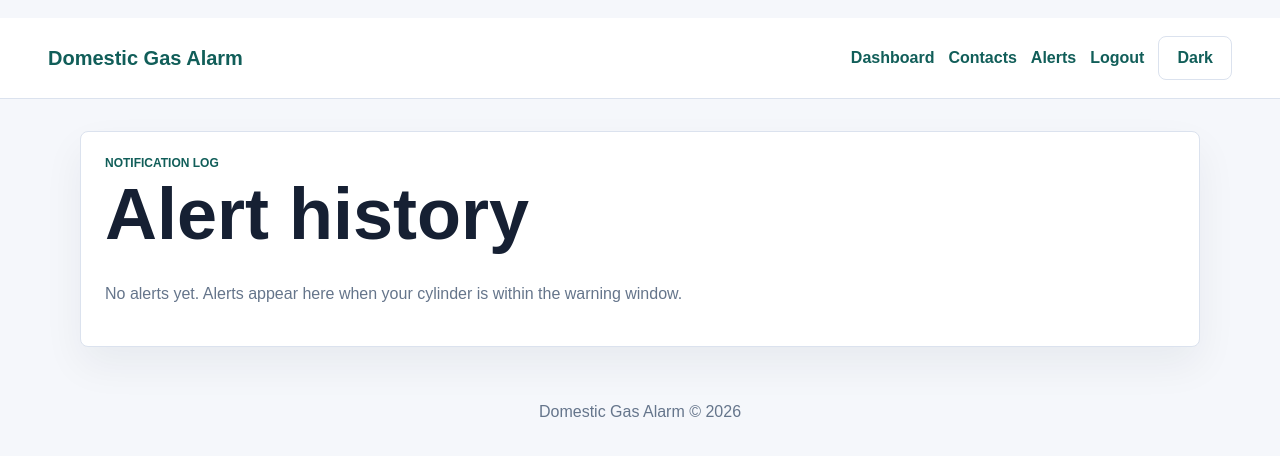
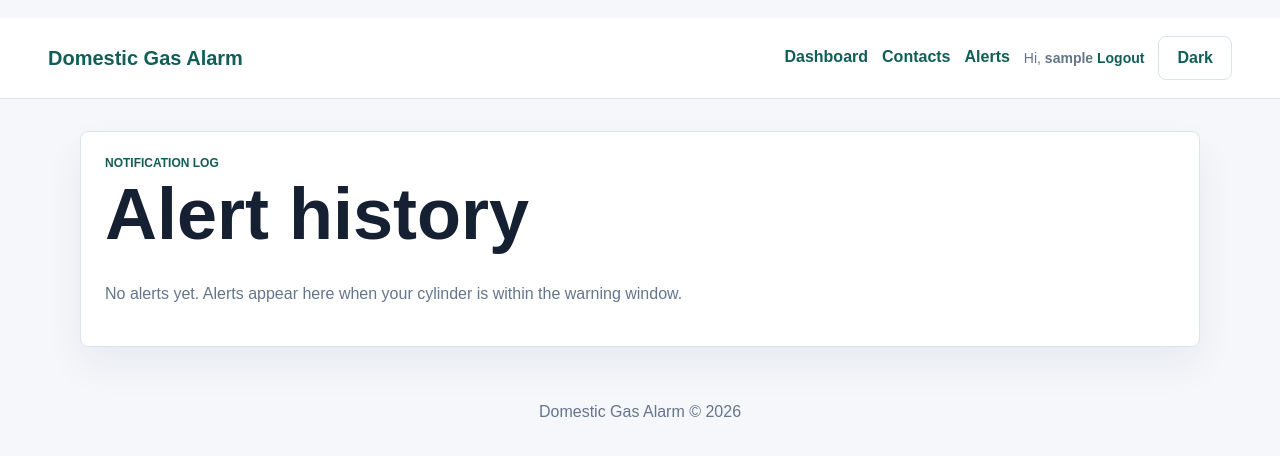
Before and after one commit to ankurgupta1436/domestic-gas-alarm, a Django app: page /alerts/ in a window 1280 px wide. Shown: the top 456 px of the page. Run offline with Django 5.2, Linux system fonts and the light colour scheme; the visitor is signed in with stand-in values (Sample User, id 1); data that the repository does not hold is empty.

Commit message:
Fix: light mode table text, FOUC delay, show username in navbar

```diff
--- a/static/styles.css
+++ b/static/styles.css
@@ -73,6 +73,7 @@ button:hover, .button:hover { background: var(--brand-dark); color: var(--bg); }
 .table-wrap { overflow-x: auto; }
 table { width: 100%; border-collapse: collapse; }
 th, td { padding: 14px; border-bottom: 1px solid var(--line); text-align: left; vertical-align: top; }
+td {color: var(--ink);}
 th { color: var(--muted); font-size: 13px; }
 footer { padding: 24px; color: var(--muted); text-align: center; }
 @media (max-width: 760px) { .topbar, .auth-panel, .dashboard-grid, .stats, .timeline { grid-template-columns: 1fr; } .topbar { align-items: flex-start; flex-direction: column; } h1 { font-size: 42px; } }
--- a/templates/base.html
+++ b/templates/base.html
@@ -6,6 +6,10 @@
     <title>Domestic Gas Alarm</title>
     {% load static %}
     <link rel="stylesheet" href="{% static 'styles.css' %}">
+    <script>
+        const savedTheme = localStorage.getItem("theme") || "light";
+        document.documentElement.dataset.theme = savedTheme;
+    </script>
 </head>
 <body>
     <header class="topbar">
@@ -16,6 +20,7 @@
                     <a href="{% url 'dashboard' %}">Dashboard</a>
                     <a href="{% url 'contacts' %}">Contacts</a>
                     <a href="{% url 'alerts' %}">Alerts</a>
+                    <span class="muted small-text">Hi, <strong>{{ request.user.username }}</strong><span>
                     <a href="{% url 'logout' %}">Logout</a>
                 </nav>
             {% endif %}
@@ -34,10 +39,8 @@
     </main>
     <footer>Domestic Gas Alarm &copy; {{ current_year }}</footer>
     <script>
-        const savedTheme = localStorage.getItem("theme") || "light";
         const button = document.getElementById("themeToggle");
-        document.documentElement.dataset.theme = savedTheme;
-        button.textContent = savedTheme === "dark" ? "Light" : "Dark";
+    button.textContent = document.documentElement.dataset.theme === "dark" ? "Light" : "Dark";
     button.addEventListener("click", () => {
         const nextTheme = document.documentElement.dataset.theme === "dark" ? "light" : "dark";
         document.documentElement.dataset.theme = nextTheme;
@@ -47,3 +50,20 @@
     </script>
 </body>
 </html>
+
+
+
+
+
+
+
+<!-- const savedTheme = localStorage.getItem("theme") || "light"; -->
+        <!-- const button = document.getElementById("themeToggle"); -->
+        <!-- document.documentElement.dataset.theme = savedTheme; -->
+        <!-- button.textContent = savedTheme === "dark" ? "Light" : "Dark"; -->
+        <!-- button.addEventListener("click", () => { -->
+            <!-- const nextTheme = document.documentElement.dataset.theme === "dark" ? "light" : "dark"; -->
+            <!-- document.documentElement.dataset.theme = nextTheme; -->
+            <!-- localStorage.setItem("theme", nextTheme); -->
+            <!-- button.textContent = nextTheme === "dark" ? "Light" : "Dark"; -->
+        <!-- }); -->
```
Lines whose indentation alone changed are shown as unchanged.
